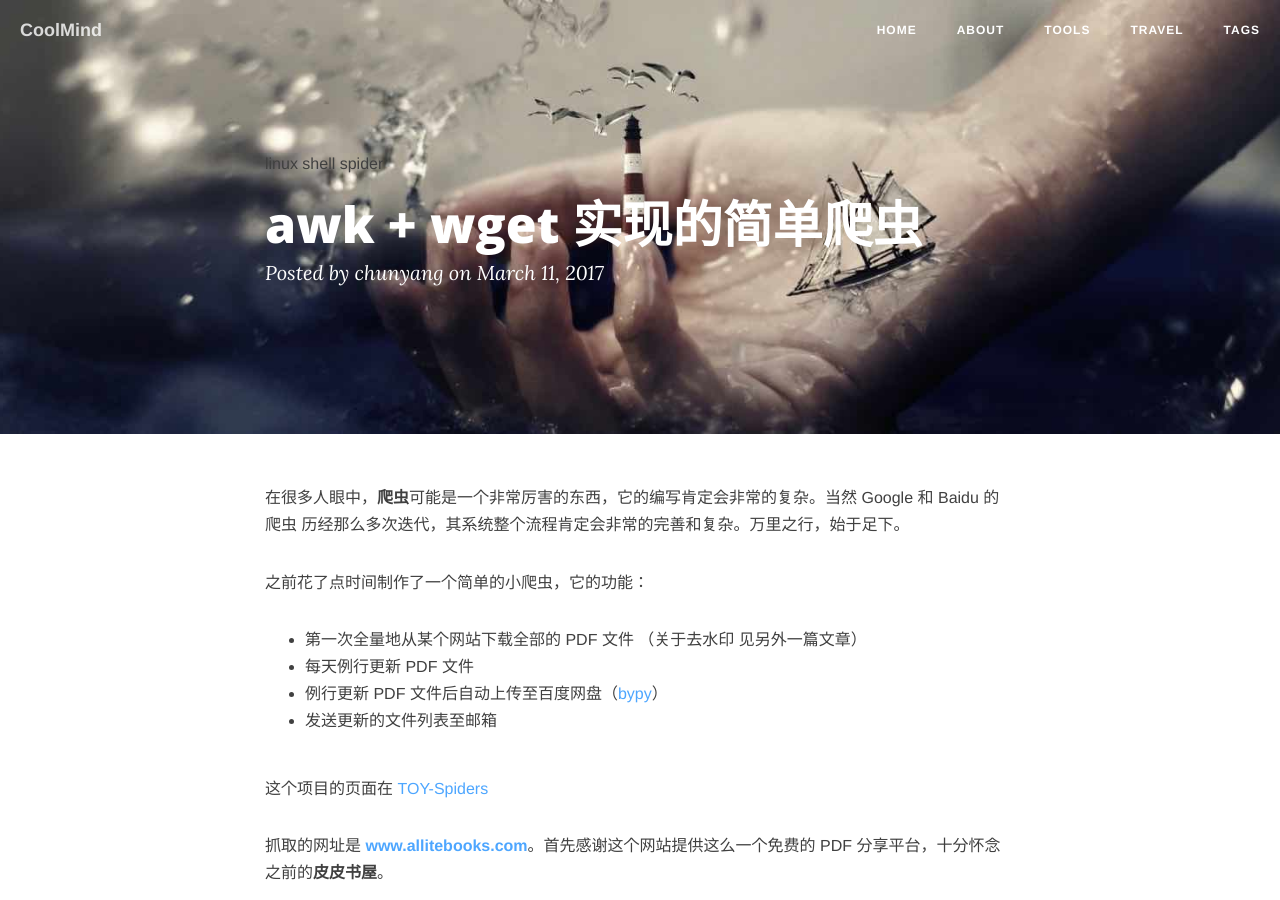
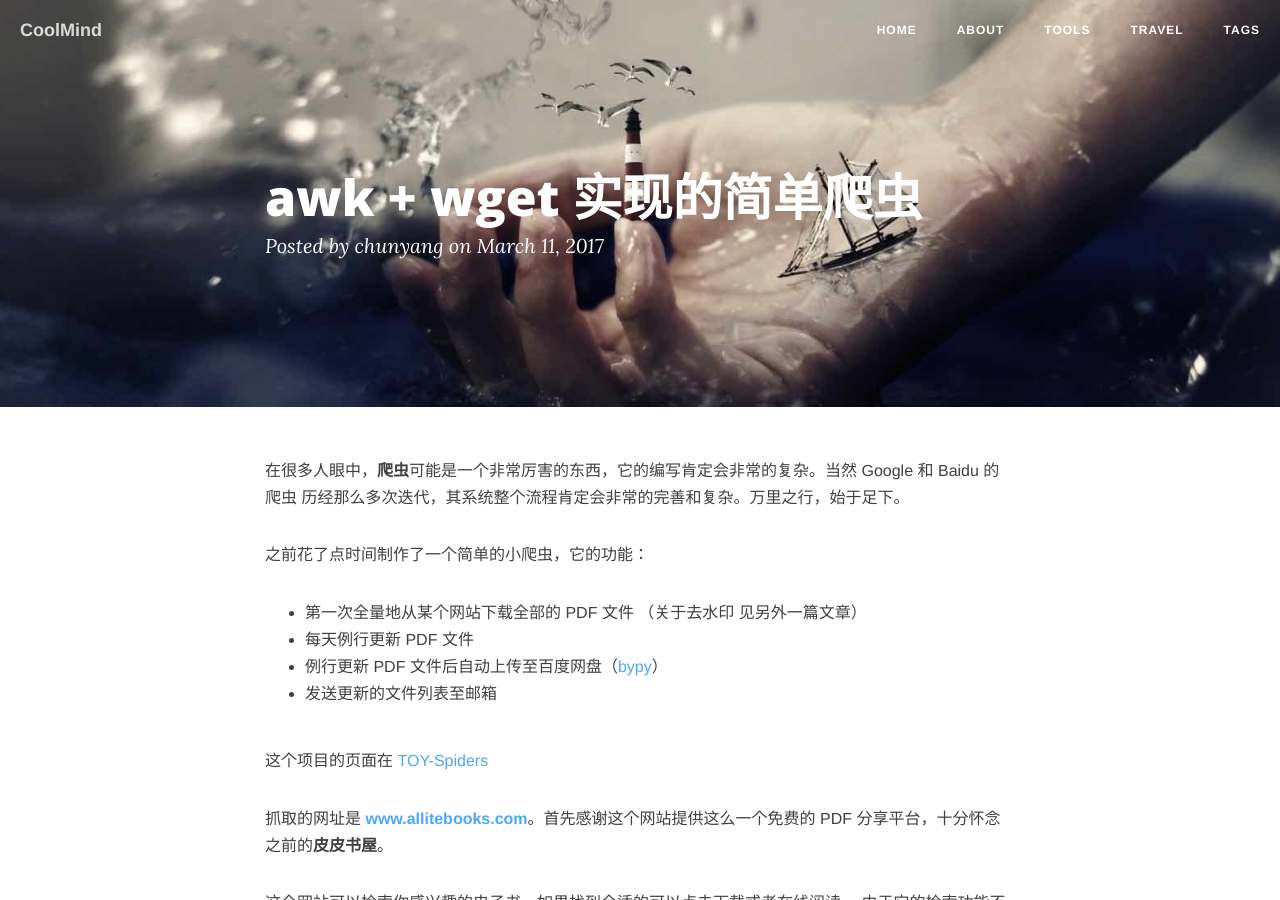
Before and after one commit to chunyang-wen/chunyang-wen.github.io, a Jekyll site: the page built from _posts/2017-03-11-tiny-spiders.md, in a window 1280 px wide and 900 px high. Built offline with Jekyll 4.4.1, drawn with Linux system fonts in a browser that asks for light colours; nearby versions of some CDN libraries; comment, search, counter and statistics services are not loaded.

Commit message:
remove tags above title

```diff
--- a/_layouts/post.html
+++ b/_layouts/post.html
@@ -13,11 +13,12 @@ layout: default
         <div class="row">
             <div class="col-lg-8 col-lg-offset-2 col-md-10 col-md-offset-1">
                 <div class="post-heading">
-                    <div class="Tags">
+					<!-- turn off tags -->
+                    <!--div class="Tags">
                         {% for tag in page.tags %}
                         <a class="tag" href="/Tags/#{{ tag }}" title="{{ tag }}">{{ tag }}</a>
                         {% endfor %}
-                    </div>
+                    </div-->
                     <h1>{{ page.title }}</h1>
                     {% if page.subtitle %}
                     <h2 class="subheading">{{ page.subtitle }}</h2>
```
